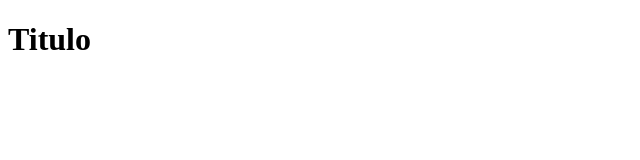
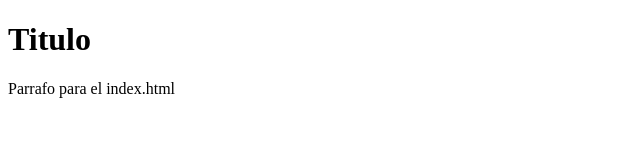
Before and after one commit to andres0107/pruebaAgosto, a plain HTML site: page index.html in a window 1280 px wide. Shown: the whole page, without its empty margins (0-640 px from the left). Drawn offline with Linux system fonts and the light colour scheme.

Commit message:
Se agregó un párrafo al archivo

```diff
--- a/index.html
+++ b/index.html
@@ -8,5 +8,6 @@
 </head>
 <body>
     <h1>Titulo</h1>
+    <p>Parrafo para el index.html</p>
 </body>
 </html>
```
